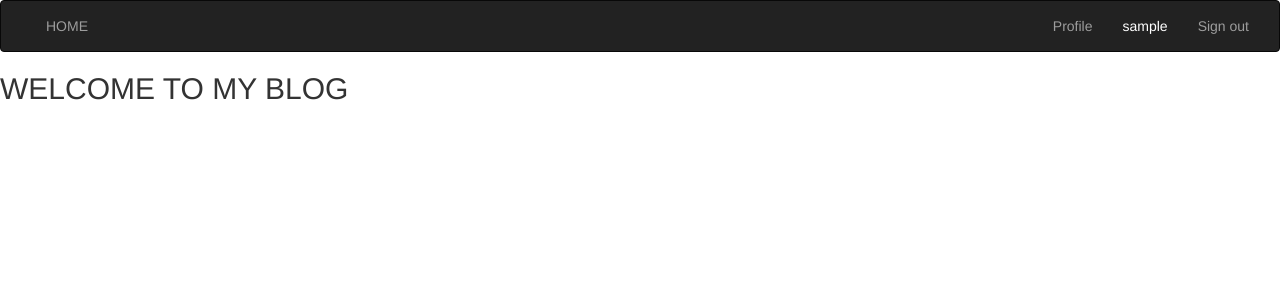
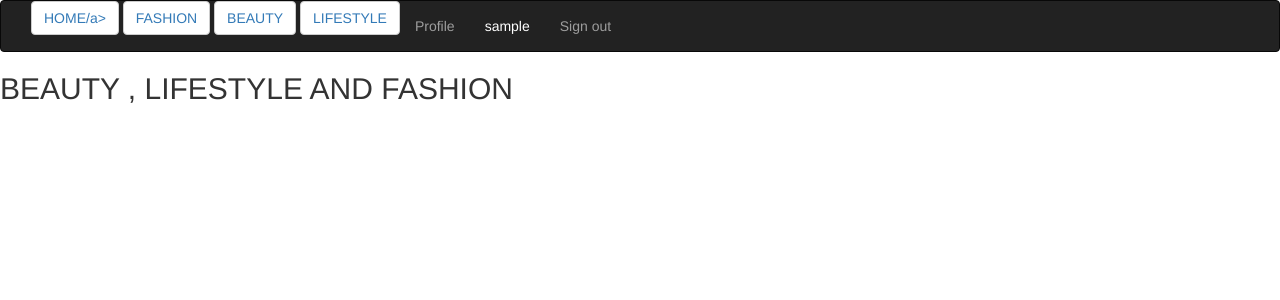
Before and after one commit to HannahChege/Personal-Blog, a Flask app: page / in a window 1280 px wide. Shown: the top 300 px of the page. Run offline with Flask 2, Linux system fonts and the light colour scheme; the visitor is signed in with stand-in values (Sample User, id 1); data comes from the database, SQL or seed files in the repository; parts of the project's set-up code (start-up, migrations or seed data) failed here and were passed over; some libraries are stand-ins or nearby versions.

Commit message:
Added content in the nav bar

```diff
--- a/app/auth/forms.py
+++ b/app/auth/forms.py
@@ -1,7 +1,7 @@
 from flask_wtf import FlaskForm
 from wtforms import StringField,PasswordField,BooleanField,SubmitField
 from wtforms.validators import Required,Email,EqualTo
-from ..models import Admin
+from ..models import User,Blog,Comment
 
 
 class RegistrationForm(FlaskForm):
--- a/app/main/views.py
+++ b/app/main/views.py
@@ -3,7 +3,7 @@ from flask import render_template,request,redirect,url_for,abort
 from . import main
 from flask_login import login_required,current_user
 from .forms import BlogForm,UpdateProfile
-from .. models import Admin,Blog
+from .. models import User,Blog
 from ..import db,photos
 
 @main.route('/')
--- a/app/models.py
+++ b/app/models.py
@@ -1,24 +1,23 @@
-from . import db
+from . import db,login_manager
 from werkzeug.security import generate_password_hash,check_password_hash
 from flask_login import UserMixin
 from datetime import datetime
 
 
-# #...
-# @login_manager.admin_loader
-# def load_admin(id):
-#         return Admin.query.get(int(id))
+# ...
+@login_manager.user_loader
+def load_user(id):
+        return User.query.get(int(id))
 
 
-class Admin(UserMixin,db.Model):
-    __tablename__ = 'admins'
+class User(UserMixin,db.Model):
+    __tablename__ = 'users'
     id = db.Column(db.Integer,primary_key = True)
     username = db.Column(db.String(255))
     email = db.Column(db.String(255),unique = True,index = True)
     bio = db.Column(db.String(255))
     profile_pic_path = db.Column(db.String())
     pass_secure = db.Column(db.String(255))
-    password_hash = db.Column(db.String(255))
 
     @property
     def password(self):
@@ -38,7 +37,7 @@ class Admin(UserMixin,db.Model):
 class Blog(db.Model):
     __tablename__ = 'blog'
     id = db.Column(db.Integer,primary_key = True)
-    admin_id = db.Column(db.Integer,db.ForeignKey('admin.id'))
+    admin_id = db.Column(db.Integer,db.ForeignKey('user.id'))
     category= db.Column(db.String(255),index = True)
     content= db.Column(db.String(255))
     comments = db.relationship('Comment', backref = 'blog', lazy = 'dynamic')
@@ -50,7 +49,7 @@ class Comment(db.Model):
     __tablename__ = 'comments'
     id = db.Column(db.Integer,primary_key = True)
     pitch_id = db.Column(db.Integer,db.ForeignKey ('blog.id'))
-    admin_id = db.Column(db.Integer,db.ForeignKey('admin.id'))
+    admin_id = db.Column(db.Integer,db.ForeignKey('user.id'))
     content= db.Column(db.String(255))
 
     def __repr__(self):
--- a/app/templates/index.html
+++ b/app/templates/index.html
@@ -1,7 +1,7 @@
 {%extends 'base.html'%}
 
      {%block content%}
-    <h2>WELCOME TO MY BLOG</h2>
+    <h2 font color="pink">BEAUTY , LIFESTYLE AND FASHION</h2>
 
 
 
--- a/app/templates/navbar.html
+++ b/app/templates/navbar.html
@@ -10,14 +10,21 @@
         </div>
         <div class="navbar-collapse collapse">
             <ul class="nav navbar-nav">
-                <li><a href="#">HOME</a></li></ul>
+
+                <button class="btn btn-default"> <a href="/new/home">HOME/a> </button>
+                <button class="btn btn-default"> <a href="/new/fashion">FASHION</a> </button>
+                <button class="btn btn-default"> <a href="/new/beauty">BEAUTY</a> </button>
+                <button class="btn btn-default"> <a href="/new/lifestyle">LIFESTYLE</a> </button>
+
+
+
                 <ul class="nav navbar-nav navbar-right">
                     {% if current_user.is_authenticated %}
                     <li><a href="{{url_for('main.profile',uname=current_user.username)}}">Profile</a></li>
                     <li style="color:white;padding:15px;">{{current_user.username}}</li>
                     <li><a href="{{url_for('auth.logout')}}">Sign out</a></li>
                     {% else %}
-                    <li><a href="{{url_for('auth.login')}}">Sign in</a></li>
+                    <li><a href="{{url_for('auth.login')}}">SUBSCRIBE</a></li>
                     {%endif%}
                   </ul>
         </div>
--- a/manage.py
+++ b/manage.py
@@ -1,11 +1,11 @@
 from app import create_app,db
 from flask_script import Manager,Server
-from app.models import Admin,Blog
+from app.models import User,Blog
 from  flask_migrate import Migrate, MigrateCommand
 
 #Creating app instance
 app = create_app('development')
-app = create_app('test')
+# app = create_app('test')
 # app = create_app('production')
 
 manager = Manager(app)
@@ -16,7 +16,7 @@ manager.add_command('db',MigrateCommand)
 
 @manager.shell
 def make_shell_context():
-    return dict(app = app,db = db,Admin = Admin, Blog= Blog )
+    return dict(app = app,db = db,User = User, Blog= Blog )
 
 if __name__ == '__main__':
     manager.run()
```
Also changed, not shown: app/__init__.py (+20 -17 lines), app/auth/views.py (+5 -5 lines).
